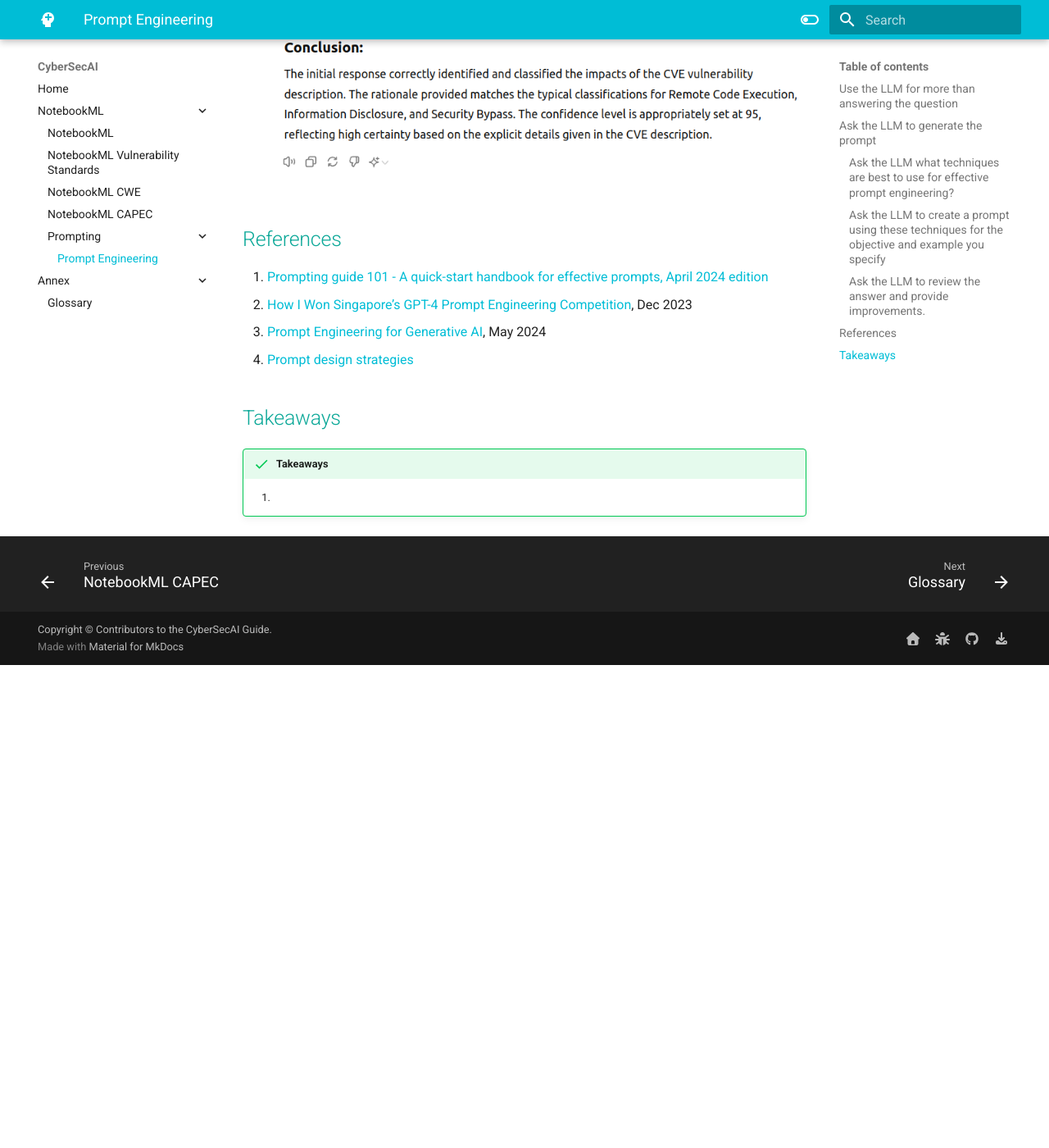
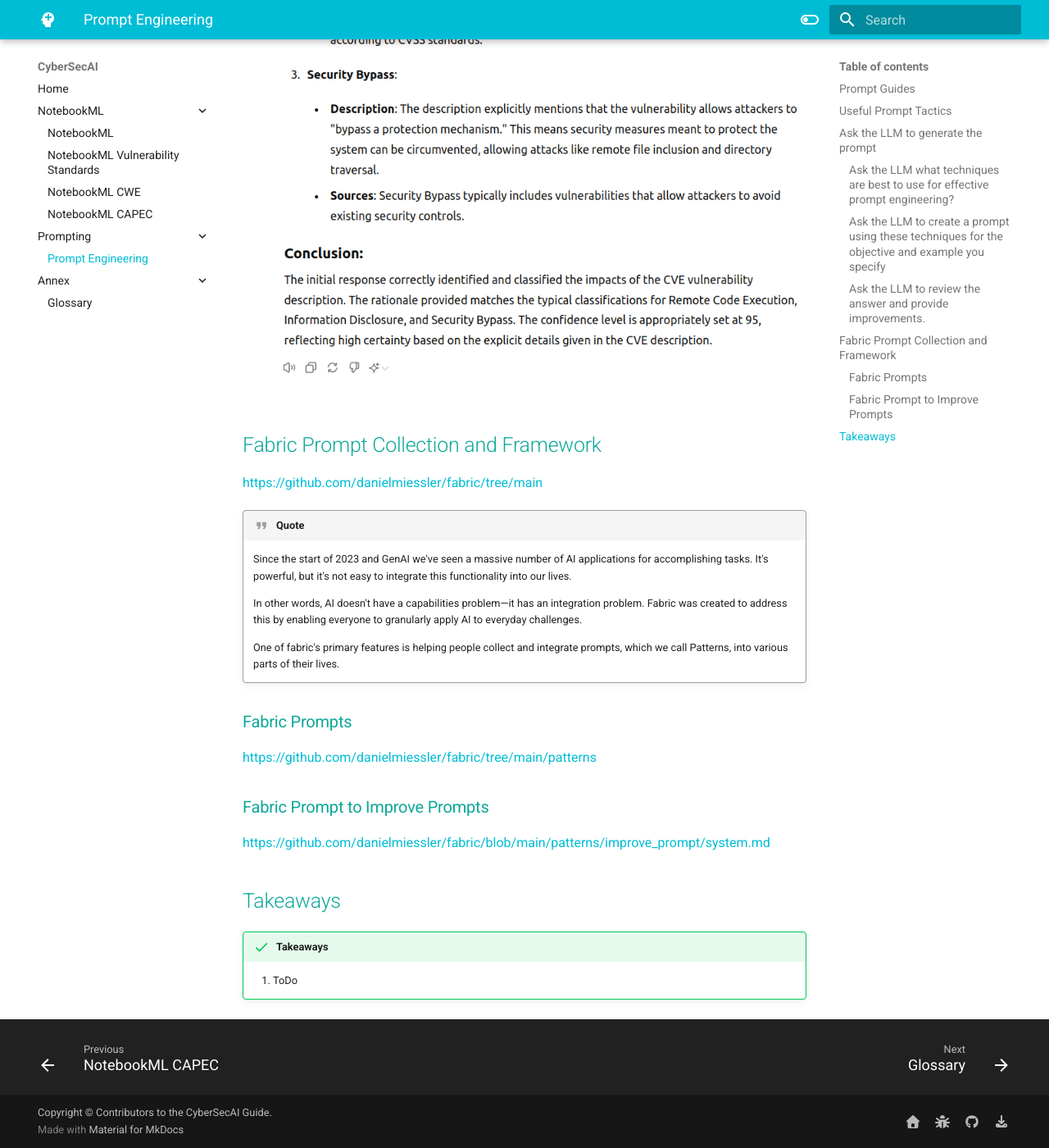
Before and after one commit to CyberSecAI/CyberSecAI.github.io, an MkDocs documentation site: the page built from docs/prompt_engineering/prompt_engineering.md, in a window 1280 px wide and 1400 px high, scrolled down 7557 px. Shown: the whole window at 82% size. Built offline with MkDocs 1.6.1 and Material for MkDocs 9.7.7, drawn with Linux system fonts in a browser that asks for light colours; comment, search, counter and statistics services are not loaded; before the commit the page ends 8368 px from its top, so only the background shows below that; some of the changed text lies outside the part shown.

Commit message:
prompt eng refs fabric

```diff
--- a/docs/prompt_engineering/prompt_engineering.md
+++ b/docs/prompt_engineering/prompt_engineering.md
@@ -6,18 +6,27 @@
 
     ChatGPTo will be used here but the techniques apply in general to any LLM.
 
+## Prompt Guides
+There are many books, guides, and articles on Prompt Engineering. Some of the better ones are listed here:
+
+1. [Prompt Engineering Guide](https://www.promptingguide.ai/)
+1. [OpenAI Prompt engineering Guide](https://platform.openai.com/docs/guides/prompt-engineering)
+1. [Google Gemini Prompting guide 101 - A quick-start handbook for effective prompts, April 2024 edition](https://services.google.com/fh/files/misc/gemini-for-google-workspace-prompting-guide-101.pdf)
+1. [How I Won Singapore’s GPT-4 Prompt Engineering Competition](https://towardsdatascience.com/how-i-won-singapores-gpt-4-prompt-engineering-competition-34c195a93d41), Dec 2023
+2. [Prompt Engineering for Generative AI](https://www.oreilly.com/library/view/prompt-engineering-for/9781098153427/), May 2024
+3. [Prompt design strategies](https://ai.google.dev/gemini-api/docs/prompting-strategies)
 
 
-## Use the LLM for more than answering the question
-There are many books, guides, and articles on Prompt Engineering - some of the better ones are listed in the References section below.
 
-Some points I've found useful that I don't see described often are:
+
+## Useful Prompt Tactics
+
+Some tactics I find particularly useful:
 
 1. Ask the LLM to generate the prompt.
       1. Do this in 2 parts (task decomposition)
          1. Ask the LLM what techniques are best to use for effective prompt engineering
          2. Ask the LLM to create a prompt using these techniques for the objective and example you specify
-2. Ask the LLM to approach the problem step by step, and to provide the rationale for their response
 3. Ask the LLM to provide a confidence score for their answer.
       1. People can be fooled by the fluency of LLMs aka hallucinations
       2. LLMs know how confident they are.
@@ -69,12 +78,28 @@
 ![Guide](../assets/images/prompting_classification2.png)
 </figure>
 
-## References
 
-1. [Prompting guide 101 - A quick-start handbook for effective prompts, April 2024 edition](https://services.google.com/fh/files/misc/gemini-for-google-workspace-prompting-guide-101.pdf)
-1. [How I Won Singapore’s GPT-4 Prompt Engineering Competition](https://towardsdatascience.com/how-i-won-singapores-gpt-4-prompt-engineering-competition-34c195a93d41), Dec 2023
-2. [Prompt Engineering for Generative AI](https://www.oreilly.com/library/view/prompt-engineering-for/9781098153427/), May 2024
-3. [Prompt design strategies](https://ai.google.dev/gemini-api/docs/prompting-strategies)
+## Fabric Prompt Collection and Framework
+
+https://github.com/danielmiessler/fabric/tree/main
+
+!!! quote
+    Since the start of 2023 and GenAI we've seen a massive number of AI applications for accomplishing tasks. It's powerful, but it's not easy to integrate this functionality into our lives.
+
+    In other words, AI doesn't have a capabilities problem—it has an integration problem.
+    Fabric was created to address this by enabling everyone to granularly apply AI to everyday challenges.
+
+
+    One of fabric's primary features is helping people collect and integrate prompts, which we call Patterns, into various parts of their lives.
+
+
+### Fabric Prompts
+https://github.com/danielmiessler/fabric/tree/main/patterns
+
+
+### Fabric Prompt to Improve Prompts
+https://github.com/danielmiessler/fabric/blob/main/patterns/improve_prompt/system.md
+
 
 
 
@@ -82,4 +107,4 @@
 
 !!! success "Takeaways"
 
-    1.
+    1. ToDo
--- a/mkdocs.yml
+++ b/mkdocs.yml
@@ -10,8 +10,8 @@
     - NotebookML Vulnerability Standards: NotebookML/NotebookML_VulnerabilityStandards.md
     - NotebookML CWE: NotebookML/NotebookML_Cwe.md
     - NotebookML CAPEC: NotebookML/NotebookML_Capec.md
-    - Prompting:
-      - Prompt Engineering: prompt_engineering/prompt_engineering.md
+  - Prompting:
+    - Prompt Engineering: prompt_engineering/prompt_engineering.md
   - Annex:
     - Glossary: annex/Glossary.md
 
```
